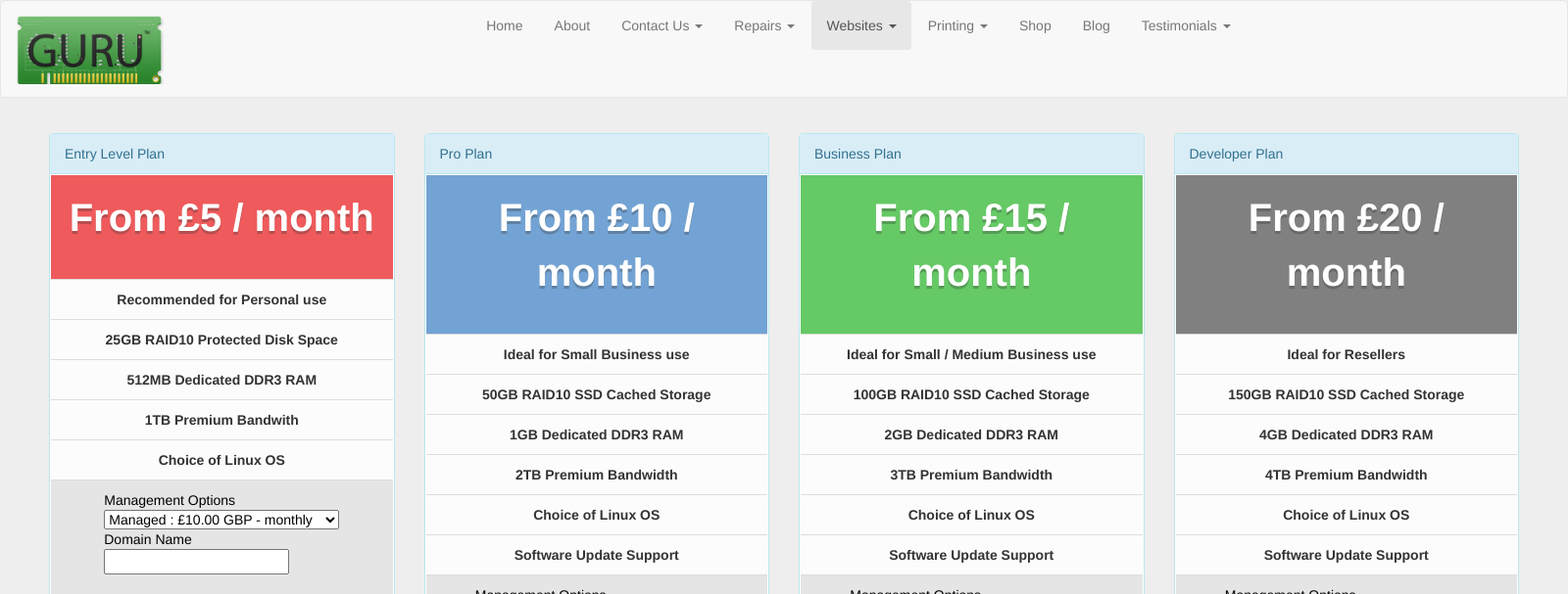
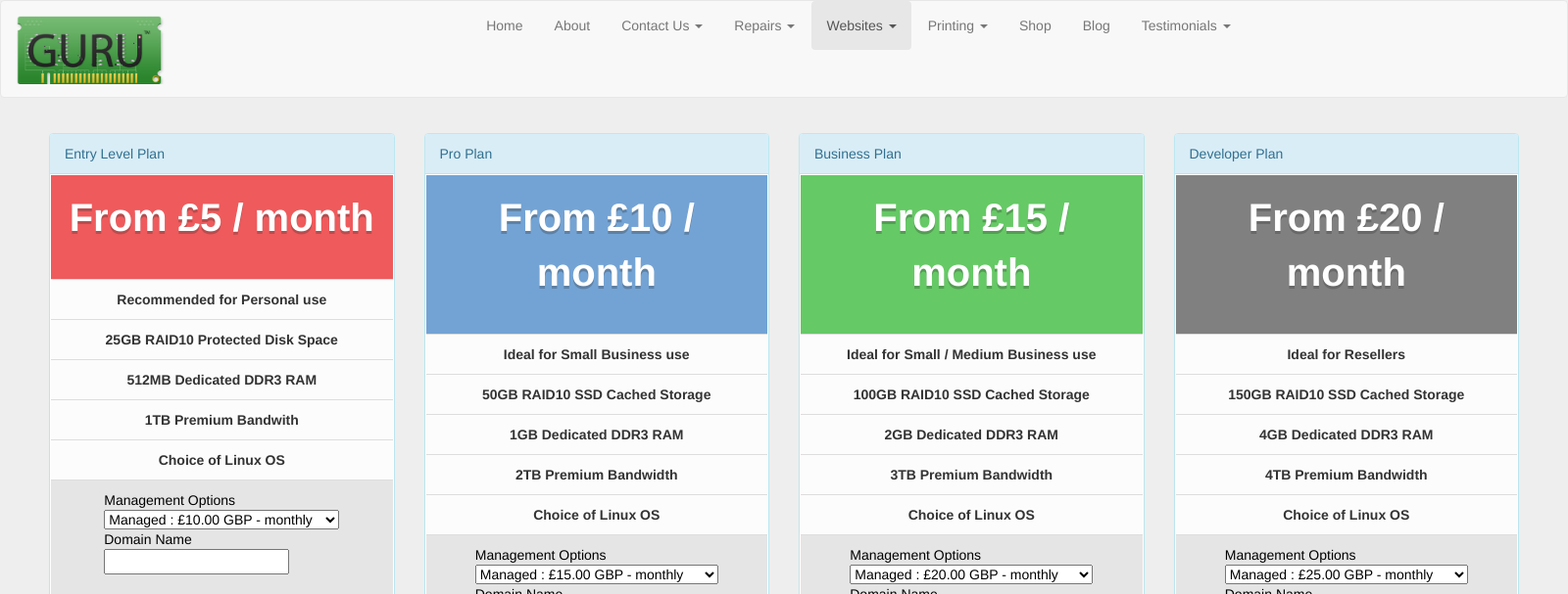
Before and after one commit to GuruComputers/Guru-2.0, a PHP site: page /hosting.php in a window 1600 px wide. Shown: the top 607 px of the page at 98% size. Run offline with PHP 8.4, Linux system fonts and the light colour scheme; some libraries are stand-ins or nearby versions; grey boxes are pictures that could not be loaded.

Commit message:
Hosting Page Cleanup

```diff
--- a/hosting.php
+++ b/hosting.php
@@ -95,7 +95,6 @@
                                 <li class="list-group-item"><i class="icon-ok text-info"></i> 1GB Dedicated DDR3 RAM</li>
                                 <li class="list-group-item"><i class="icon-ok text-info"></i> 2TB Premium Bandwidth</li>
                                 <li class="list-group-item"><i class="icon-ok text-info"></i> Choice of Linux OS</li>
-                                <li class="list-group-item"><i class="icon-ok text-info"></i> Software Update Support</li>
                             </ul>
                             <div class="panel-footer">
                                 <form action="https://www.paypal.com/cgi-bin/webscr" method="post" target="_top">
@@ -152,7 +151,6 @@
                                 <li class="list-group-item"><i class="icon-ok text-info"></i> 2GB Dedicated DDR3 RAM</li>
                                 <li class="list-group-item"><i class="icon-ok text-info"></i> 3TB Premium Bandwidth</li>
                                 <li class="list-group-item"><i class="icon-ok text-info"></i> Choice of Linux OS</li>
-                                <li class="list-group-item"><i class="icon-ok text-info"></i> Software Update Support</li>
                             </ul>
                             <div class="panel-footer">
                                 <form action="https://www.paypal.com/cgi-bin/webscr" method="post" target="_top">
@@ -209,7 +207,6 @@
                                 <li class="list-group-item"><i class="icon-ok text-info"></i> 4GB Dedicated DDR3 RAM</li>
                                 <li class="list-group-item"><i class="icon-ok text-info"></i> 4TB Premium Bandwidth</li>
                                 <li class="list-group-item"><i class="icon-ok text-info"></i> Choice of Linux OS</li>
-                                <li class="list-group-item"><i class="icon-ok text-info"></i> Software Update Support</li>
                             </ul>
                             <div class="panel-footer">
                                 <form action="https://www.paypal.com/cgi-bin/webscr" method="post" target="_top">
```
